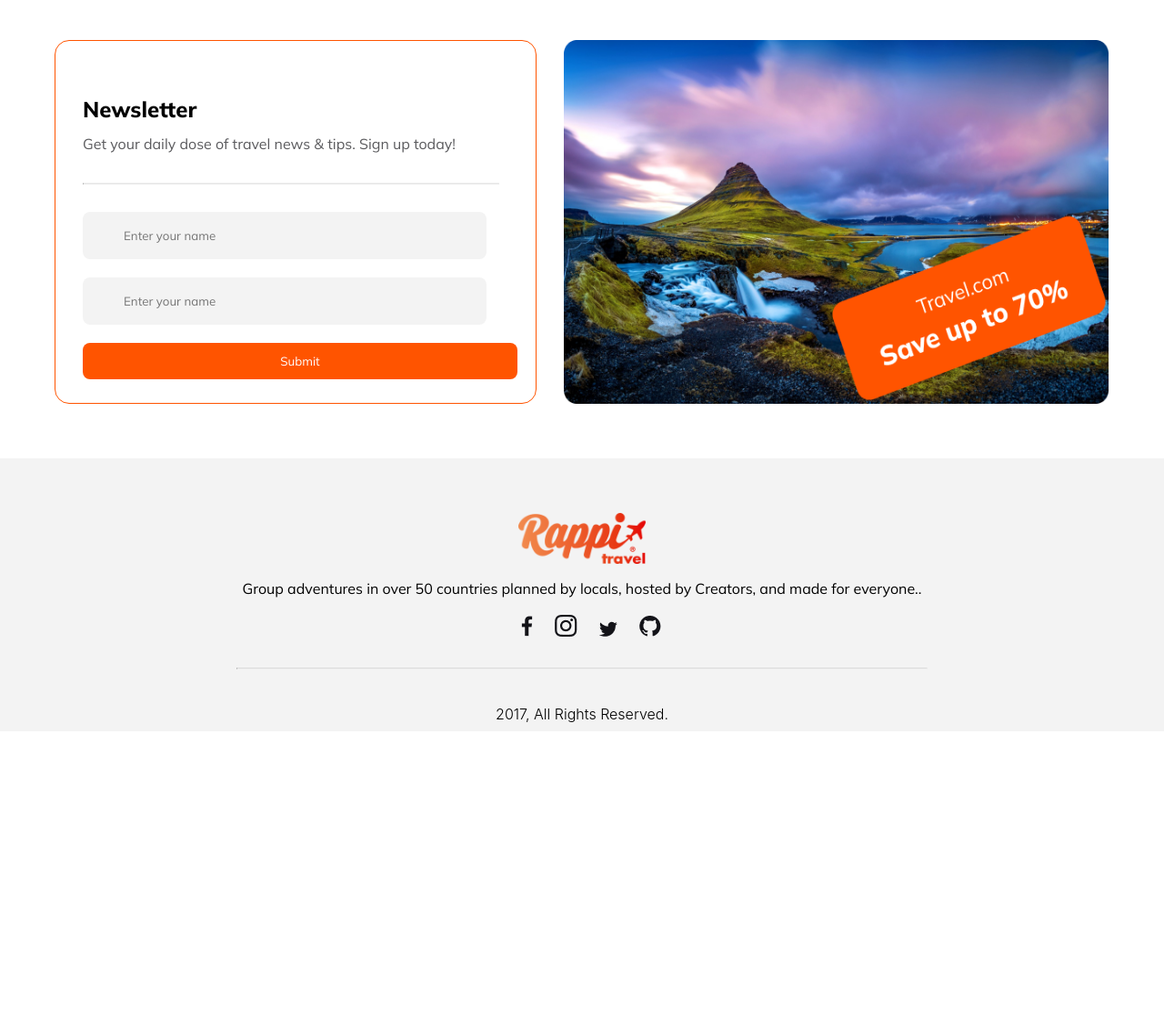
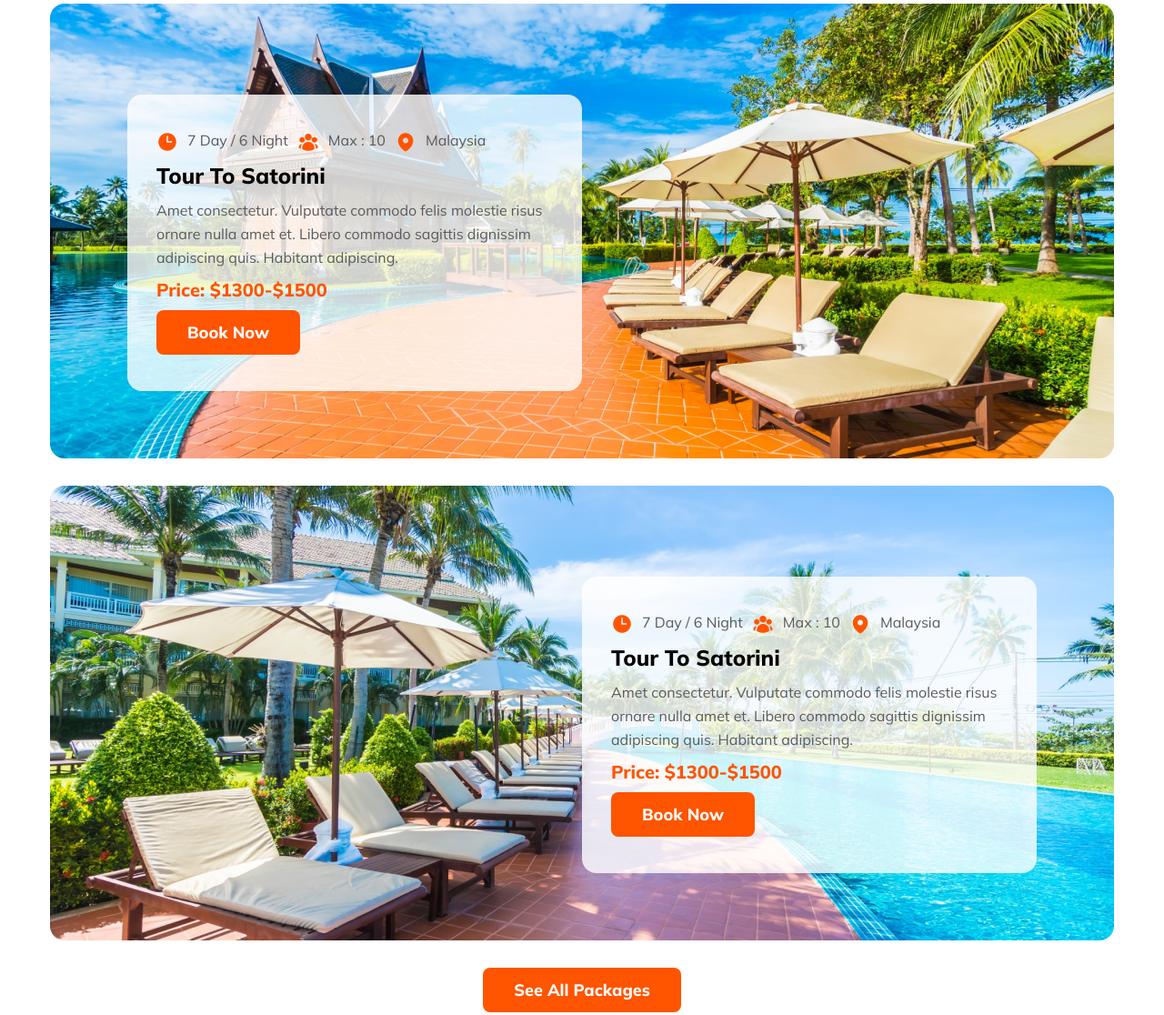
Before and after one commit to TaiyebaAfrin/travelwebsite-b9a2, a plain HTML site: page index.html in a window 1280 px wide. Shown: the part 3901-5017 px from the top of the page at 91% size. Before the commit the page ends 4726 px from the top, so only its background shows below. Drawn offline with Linux system fonts and the light colour scheme.

Commit message:
full site

```diff
--- a/index.html
+++ b/index.html
@@ -10,7 +10,7 @@
 
      <link rel="stylesheet" href="https://cdnjs.cloudflare.com/ajax/libs/font-awesome/6.5.1/css/all.min.css" integrity="sha512-DTOQO9RWCH3ppGqcWaEA1BIZOC6xxalwEsw9c2QQeAIftl+Vegovlnee1c9QX4TctnWMn13TZye+giMm8e2LwA==" crossorigin="anonymous" referrerpolicy="no-referrer" />
 
-     <title>Travel Booking</title>
+     <title>Rappi Travel</title>
 </head>
 <body>
      <header>
@@ -208,13 +208,73 @@
                          <p class="choose-Us, popular-description">Connect and stay with great people, and offer travelers a free place to stay.</p>
                     </div>
                </div>
+               <!-- banner with images -->
                <div class="background-image-container">
                     <div class="big-image-container">
-
+                        <div class="icon-text-container">
+                              <img src="images/frame2.png" alt="" srcset="">
+                              <p class="text-icon-description">7 Day / 6 Night</p>
+                              <img  src="images/frame1.png" alt="" srcset="">
+                              <p class="text-icon-description">Max : 10</p>
+                              <img src="images/frame3.png" alt="" srcset="">
+                              <p class="text-icon-description">Malaysia</p>
+                        </div>
+                        <div class="description-icobbox">
+                         <h3 class="big-image-title">Tour To Satorini</h3>
+                         <p class="big-image-description">Amet consectetur. Vulputate commodo felis molestie risus  ornare nulla amet et. Libero commodo sagittis dignissim adipiscing quis. Habitant adipiscing.</p>
+                         <p class="big-image-p">Price: $1300-$1500</p>
+                        </div>
+                        <button class="btn-primary">Book Now</button>
                     </div>
 
                </div>
+               <div class="background-image-container-second">
+                    <div class="big-image-container-second">
+                        <div class="icon-text-container">
+                              <img src="images/frame2.png" alt="" srcset="">
+                              <p class="text-icon-description">7 Day / 6 Night</p>
+                              <img  src="images/frame1.png" alt="" srcset="">
+                              <p class="text-icon-description">Max : 10</p>
+                              <img src="images/frame3.png" alt="" srcset="">
+                              <p class="text-icon-description">Malaysia</p>
+                        </div>
+                        <div class="description-icobbox">
+                         <h3 class="big-image-title">Tour To Satorini</h3>
+                         <p class="big-image-description">Amet consectetur. Vulputate commodo felis molestie risus  ornare nulla amet et. Libero commodo sagittis dignissim adipiscing quis. Habitant adipiscing.</p>
+                         <p class="big-image-p">Price: $1300-$1500</p>
+                        </div>
+                        <button class="btn-primary">Book Now</button>
+                    </div>
+
+               </div>
+               <div class="background-image-container-three">
+                    <div class="big-image-container">
+                        <div class="icon-text-container">
+                              <img src="images/frame2.png" alt="" srcset="">
+                              <p class="text-icon-description">7 Day / 6 Night</p>
+                              <img  src="images/frame1.png" alt="" srcset="">
+                              <p class="text-icon-description">Max : 10</p>
+                              <img src="images/frame3.png" alt="" srcset="">
+                              <p class="text-icon-description">Malaysia</p>
+                        </div>
+                        <div class="description-icobbox">
+                         <h3 class="big-image-title">Tour To Satorini</h3>
+                         <p class="big-image-description">Amet consectetur. Vulputate commodo felis molestie risus  ornare nulla amet et. Libero commodo sagittis dignissim adipiscing quis. Habitant adipiscing.</p>
+                         <p class="big-image-p">Price: $1300-$1500</p>
+                        </div>
+                        <button class="btn-primary">Book Now</button>
+                    </div>
+
+               </div>
+               <div class="end-btn">
+                    <button class="btn-primary">See All Packages</button>
+
+               </div>
+
+
           </section>
+
+
           <!-- Newsletter -->
           <section>
                <div class="newsletter-container">
@@ -237,15 +297,16 @@
                           </div>
                     </div>
 
-                    <div class="images-content"><img src="images/groupimage.png" alt="" srcset=""></div>
+                    <div class="images-content"><img src="images/rappi.png" alt="" srcset=""></div>
                </div>
           </section>
+
      </main>
 
 
      <footer class="footer">
           <div class="logo-footer">
-               <a href=""><img src="Images/redorange.png" alt=""></a>
+               <a href=""><img src="images/redorange.png" alt=""></a>
 
                <p class="footer-description">Group adventures in over 50 countries planned by locals, hosted by Creators, and made for everyone..</p>
           </div>
--- a/style.css
+++ b/style.css
@@ -359,23 +359,6 @@ section{
      padding-bottom: 10px;
 }
 
-
-/* Deals & Discounts */
-
-.big-image-container{
-     background-image: url(images/tour1.png);
-     height: 500px;
-     background-repeat: no-repeat;
-     text-align: center;
-     justify-content: center;
-     margin: 0 auto;
-     background-position: center;
-     height: 500px;
-     border-radius: 16px;
-     padding-top: 150px;
-
-}
-
 /* Newsletter */
 .newsletter-container{
      display: flex;
@@ -507,6 +490,141 @@ section{
      padding-bottom: 30px;
 
 }
+
+
+/* Deals & Discounts */
+/* .background-image-container{
+
+      background-color: #FFFFFF;
+     opacity: 0.5;
+} */
+
+.background-image-container{
+     background-image: url(images/tour1.png);
+     height: 500px;
+     background-repeat: no-repeat;
+     background-position: center;
+     height: 500px;
+     border-radius: 16px;
+     padding-top: 150px;
+     position: relative;
+     margin-bottom: 30px;
+
+}
+
+
+.big-image-container{
+     background-color: #FFFFFFCC;
+     width: 500px;
+     text-align: left;
+     padding: 40px 32px;
+     border-radius:16px;
+     position: absolute;
+     left: 50%;
+     top: 20%;
+}
+
+/* second banner */
+.background-image-container-second{
+     background-image: url(images/tour2.png);
+     height: 500px;
+     background-repeat: no-repeat;
+     background-position: center;
+     height: 500px;
+     border-radius: 16px;
+     padding-top: 150px;
+     position: relative;
+     margin-bottom: 30px;
+}
+.big-image-container-second{
+     background-color: #FFFFFFCC;
+     width: 500px;
+     text-align: left;
+     padding: 40px 32px;
+     border-radius:16px;
+     position: absolute;
+     right: 50%;
+     top: 20%;
+}
+
+/* end banner */
+
+
+/* banerr three */
+.background-image-container-three{
+     background-image: url(images/tour3.png);
+     height: 500px;
+     background-repeat: no-repeat;
+     background-position: center;
+     height: 500px;
+     border-radius: 16px;
+     padding-top: 150px;
+     position: relative;
+     margin-bottom: 30px;
+
+}
+/* banner three end */
+/* end btn */
+.end-btn{
+     text-align: center;
+     margin: 0 auto;
+     justify-content: center;
+}
+.icon-text-container{
+     display: flex;
+     gap: 10px;
+     padding-bottom: 10px;
+
+}
+
+.big-image-title{
+     font-family: Mulish;
+     font-size: 24px;
+     font-weight: 800;
+     line-height: 30px;
+     letter-spacing: 0em;
+     text-align: left;
+     padding-bottom: 10px;
+
+}
+.big-image-description{
+     font-family: Mulish;
+     font-size: 16px;
+     font-weight: 400;
+     line-height: 26px;
+     letter-spacing: 0em;
+     text-align: left;
+     color: #5A5A5D;
+     padding-bottom: 10px;
+
+}
+.big-image-p{
+     font-family: Mulish;
+     font-size: 20px;
+     font-weight: 800;
+     line-height: 25px;
+     letter-spacing: 0em;
+     text-align: left;
+     color: #FF5400;
+     padding-bottom: 10px;
+
+}
+
+.text-icon-description{
+     font-family: Mulish;
+     font-size: 16px;
+     font-weight: 400;
+     line-height: 20px;
+     letter-spacing: 0em;
+     text-align: left;
+     color: #5A5A5D;
+
+}
+
+/*end Deals & Discounts */
+
+
+
 
 
 
```
Also changed, not shown: images/frame1.png (added), images/frame2.png (added), images/frame3.png (added), images/rappi.png (added).
